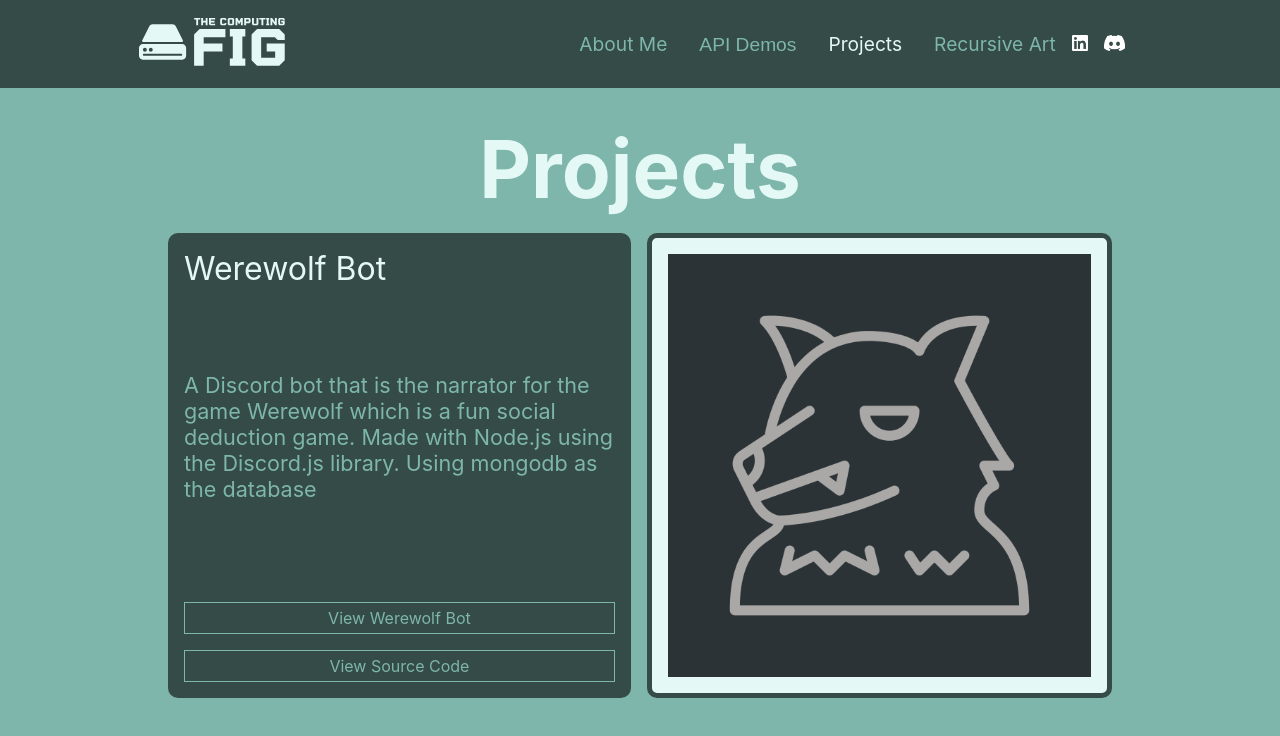
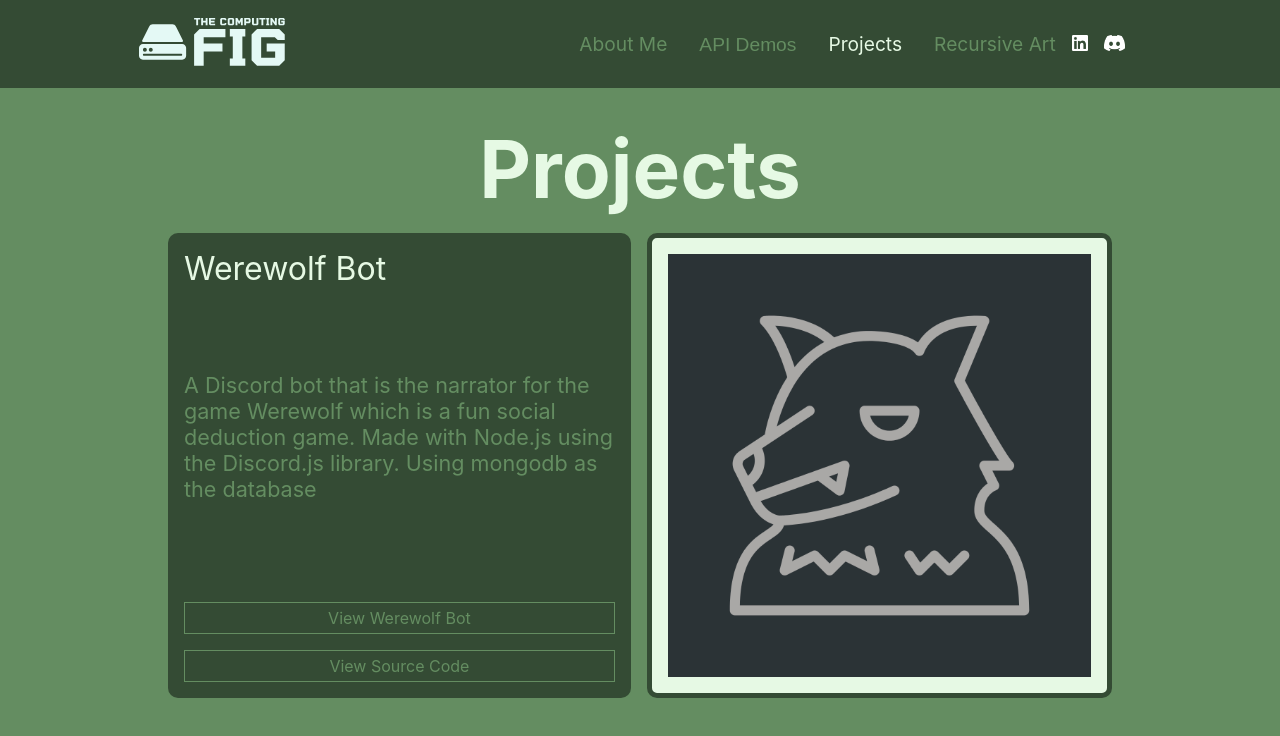
Before and after one commit to CarterFiggins/carterfiggins.github.io, a React (Create React App) app: page /projects in a window 1280 px wide. Shown: the top 736 px of the page. Built offline with nearby package versions, Linux system fonts and the light colour scheme.

Commit message:
more green

```diff
--- a/src/styles/global/_colors.scss
+++ b/src/styles/global/_colors.scss
@@ -1,9 +1,9 @@
 // Colors
 $white: #fff;
 
-$primary-dark: #344b47;
-$primary-default: #7eb6ac;
-$primary-light: #e4f9f5;
+$primary-dark: #344b34;
+$primary-default: #648d61;
+$primary-light: #e6f9e4;
 
 $primary-hover: #344b47c4;
 $primary-focus: blue;
```
